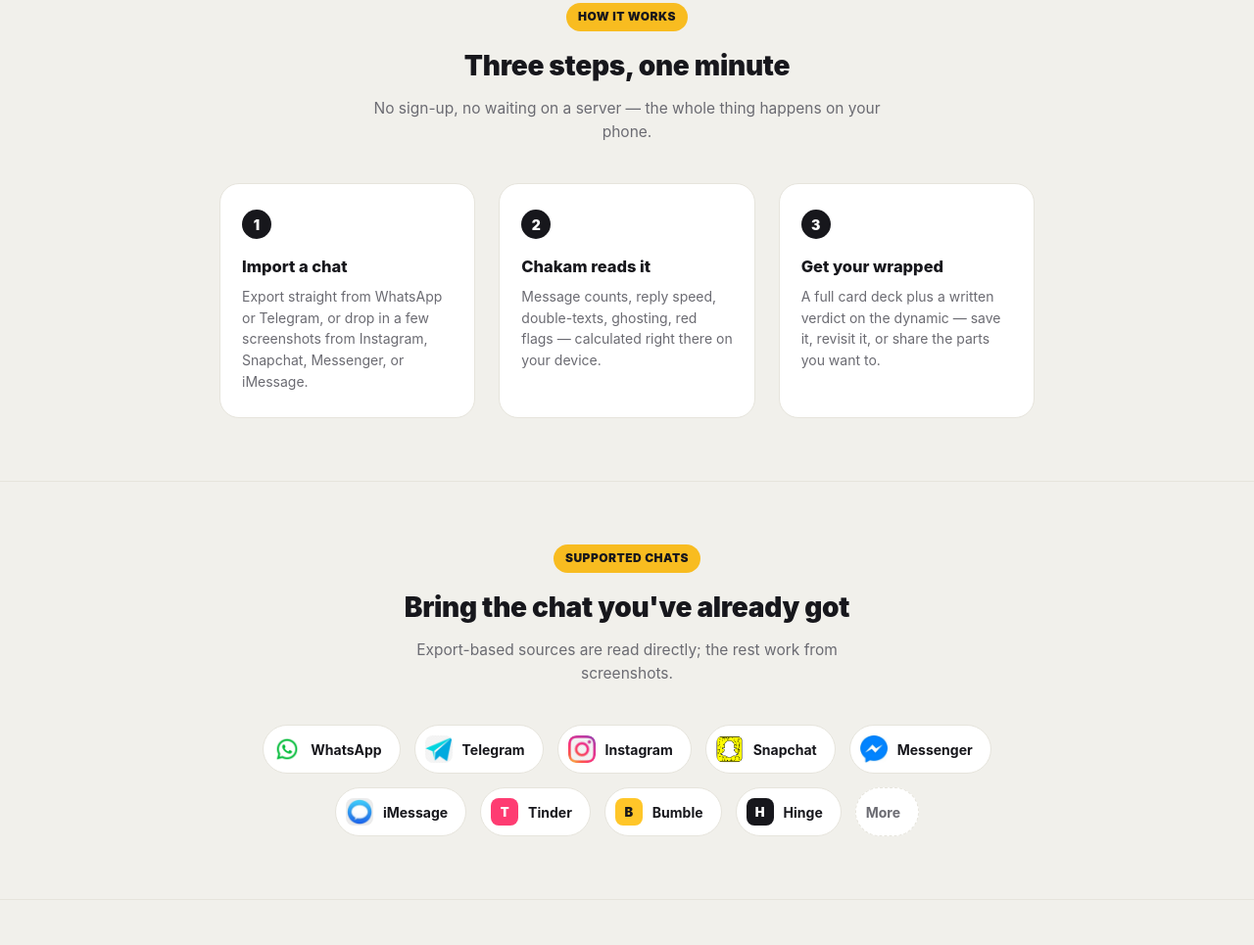
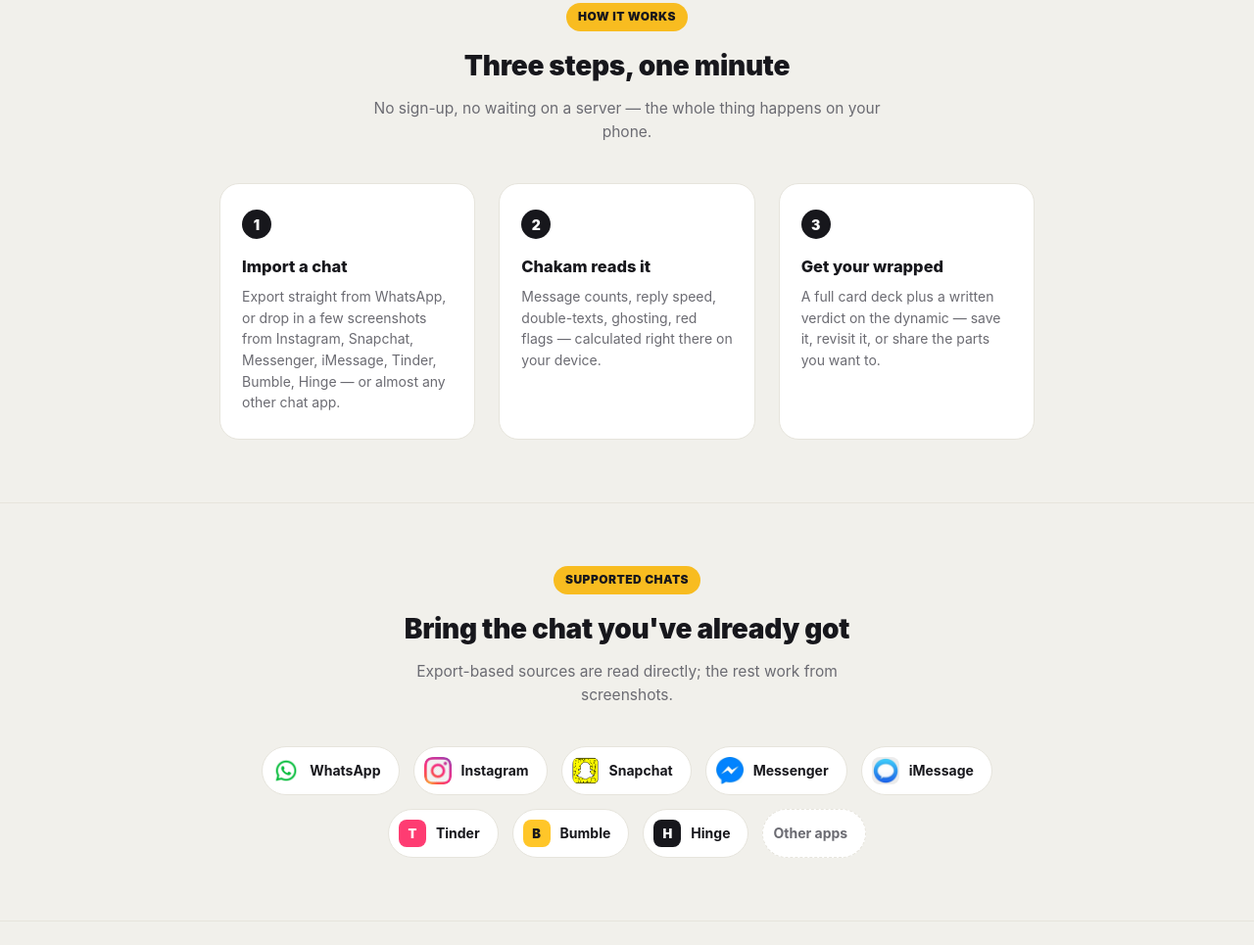
Before and after one commit to ebubelife/chakam-site, an Astro site: page / in a window 1280 px wide. Shown: the part 3635-4600 px from the top of the page at 98% size. Built offline with nearby package versions, Linux system fonts and the light colour scheme; Astro itself is replaced by a stand-in of ours.

Commit message:
Add real platform screenshots, "Other apps" catch-all, drop Telegram overclaims
- Add all 8 real platform-import screenshots (828x1792, on-device
  captures) to public/assets/img/platforms/ — ScreenshotSlot's
  onerror fallback auto-upgrades to these, no code change needed.
- Homepage "Supported chats" pills: drop the standalone Telegram pill
  (Telegram isn't actually a selectable source in the app — it's hidden,
  see the app-side commit), link each remaining pill to its platform
  page for internal SEO linking, and add an "Other apps" pill matching
  the app's new generic screenshot source.
- Fix copy that overclaimed Telegram as an active export source (home
  hero description, "how it works" step, about page, privacy page) —
  now accurate to what's actually selectable in the app.
- platforms.ts: expand the file-header comment explaining why Telegram
  gets no dedicated page (real parser exists, but Desktop-JSON-only
  export means no iOS path — it rides the generic "Other" bucket
  instead of a page promising platform-specific tuning we can't back).

Companion to the chakam app's "Other" screenshot source (see chakam
repo commit adding it to import_screen.dart / screenshot_import_screen.dart).

```diff
--- a/src/pages/about.astro
+++ b/src/pages/about.astro
@@ -11,7 +11,7 @@
   <p class="updated">The story, and how to reach us.</p>
 
   <h2>What it is</h2>
-  <p>Chakam reads a chat you already have — a WhatsApp or Telegram export, or screenshots from Instagram, Snapchat, Messenger, or iMessage — and turns it into a set of stats and cards: who texts first, who double-texts, reply speed, red flags, and a short AI-written verdict on the overall dynamic.</p>
+  <p>Chakam reads a chat you already have — a WhatsApp export, or screenshots from Instagram, Snapchat, Messenger, iMessage, or a dating app — and turns it into a set of stats and cards: who texts first, who double-texts, reply speed, red flags, and a short AI-written verdict on the overall dynamic.</p>
 
   <h2>Why on-device first</h2>
   <p>Most of what Chakam shows you is computed directly on your phone. We built it this way on purpose: a chat analyzer that quietly uploads your entire conversation history somewhere is the opposite of what this app is supposed to be. See the <a href="/privacy/">Privacy Policy</a> for exactly what does and doesn't leave your device.</p>
--- a/src/pages/child-safety.astro
+++ b/src/pages/child-safety.astro
@@ -19,7 +19,7 @@
   <p>Chakam is a personal chat-analysis tool, not a social network or messaging service:</p>
   <ul>
     <li>Chakam has no accounts, no public profiles, and no way for one Chakam user to contact or discover another. There is no in-app messaging between strangers.</li>
-    <li>The app only analyzes a chat export the user already has on their own device, between people the user already knows and already talked to on WhatsApp, Telegram, or another supported source — Chakam does not host, publish, or distribute that content anywhere.</li>
+    <li>The app only analyzes a chat the user already has on their own device, between people the user already knows and already talked to on WhatsApp, Instagram, or another supported source — Chakam does not host, publish, or distribute that content anywhere.</li>
     <li>Most analysis happens entirely on-device. Where a small redacted sample or a screenshot is sent for AI processing (see our <a href="/privacy/">Privacy Policy</a> for exactly what and when), that data is processed to generate the user's own report and is not stored, published, or made visible to anyone else.</li>
   </ul>
 
--- a/src/pages/index.astro
+++ b/src/pages/index.astro
@@ -63,7 +63,7 @@
 ---
 <BaseLayout
   title="Chakam — Chat Wrapped, Red Flags Decoded"
-  description="Chakam turns your WhatsApp, Telegram, and DM chats into a private, on-device wrapped: who's more into who, red flags, reply speed, and more."
+  description="Chakam turns your WhatsApp, Instagram, and dating app chats into a private, on-device wrapped: who's more into who, red flags, reply speed, and more."
   active="home"
 >
   <Fragment slot="head">
@@ -293,7 +293,7 @@
         <div class="step">
           <div class="num">1</div>
           <h3>Import a chat</h3>
-          <p>Export straight from WhatsApp or Telegram, or drop in a few screenshots from Instagram, Snapchat, Messenger, or iMessage.</p>
+          <p>Export straight from WhatsApp, or drop in a few screenshots from Instagram, Snapchat, Messenger, iMessage, Tinder, Bumble, Hinge — or almost any other chat app.</p>
         </div>
         <div class="step">
           <div class="num">2</div>
@@ -317,16 +317,15 @@
         <p>Export-based sources are read directly; the rest work from screenshots.</p>
       </div>
       <div class="sources-row">
-        <span class="source-pill"><img src="/assets/img/sources/whatsapp.png" alt="">WhatsApp</span>
-        <span class="source-pill"><img src="/assets/img/sources/telegram.png" alt="">Telegram</span>
-        <span class="source-pill"><img src="/assets/img/sources/instagram.jpg" alt="">Instagram</span>
-        <span class="source-pill"><img src="/assets/img/sources/snapchat.png" alt="">Snapchat</span>
-        <span class="source-pill"><img src="/assets/img/sources/messenger.jpg" alt="">Messenger</span>
-        <span class="source-pill"><img src="/assets/img/sources/imessage.jpg" alt="">iMessage</span>
-        <span class="source-pill"><span class="source-glyph" style="background:#FE3C72;">T</span>Tinder</span>
-        <span class="source-pill"><span class="source-glyph" style="background:#FFC629; color:#17171C;">B</span>Bumble</span>
-        <span class="source-pill"><span class="source-glyph" style="background:#17171C;">H</span>Hinge</span>
-        <span class="source-pill source-pill-more">More</span>
+        <a class="source-pill" href="/whatsapp-chat-analyzer/"><img src="/assets/img/sources/whatsapp.png" alt="">WhatsApp</a>
+        <a class="source-pill" href="/instagram-chat-analyzer/"><img src="/assets/img/sources/instagram.jpg" alt="">Instagram</a>
+        <a class="source-pill" href="/snapchat-chat-analyzer/"><img src="/assets/img/sources/snapchat.png" alt="">Snapchat</a>
+        <a class="source-pill" href="/messenger-chat-analyzer/"><img src="/assets/img/sources/messenger.jpg" alt="">Messenger</a>
+        <a class="source-pill" href="/imessage-chat-analyzer/"><img src="/assets/img/sources/imessage.jpg" alt="">iMessage</a>
+        <a class="source-pill" href="/tinder-chat-analyzer/"><span class="source-glyph" style="background:#FE3C72;">T</span>Tinder</a>
+        <a class="source-pill" href="/bumble-chat-analyzer/"><span class="source-glyph" style="background:#FFC629; color:#17171C;">B</span>Bumble</a>
+        <a class="source-pill" href="/hinge-chat-analyzer/"><span class="source-glyph" style="background:#17171C;">H</span>Hinge</a>
+        <span class="source-pill source-pill-more" title="Any other chat app — Telegram, Discord, WeChat, and more — works too, from screenshots">Other apps</span>
       </div>
     </div>
   </section>
--- a/src/pages/privacy.astro
+++ b/src/pages/privacy.astro
@@ -16,8 +16,8 @@
   <p>Chakam doesn't require sign-up, a password, an email address, or a phone number to use. Anything you tell the app about yourself (like the name you'd like to be called) stays on your device unless described otherwise below.</p>
 
   <h2>Chats you import</h2>
-  <p>When you import a WhatsApp or Telegram chat export, the app reads and analyzes it <strong>on your device</strong>. All of the metrics you see — message counts, reply times, who texts first, red-flag scores, and similar cards — are calculated locally, in the app, without sending your raw chat to a server.</p>
-  <p>When you use screenshot import (Instagram, Snapchat, Messenger, or iMessage), the process is different because it requires reading text out of an image — see "Screenshot import" below.</p>
+  <p>When you import a WhatsApp chat export, the app reads and analyzes it <strong>on your device</strong>. All of the metrics you see — message counts, reply times, who texts first, red-flag scores, and similar cards — are calculated locally, in the app, without sending your raw chat to a server.</p>
+  <p>When you use screenshot import (Instagram, Snapchat, Messenger, iMessage, a dating app, or any other chat app), the process is different because it requires reading text out of an image — see "Screenshot import" below.</p>
 
   <h2>The AI verdict</h2>
   <p>Each analysis includes a short AI-written "verdict" summarizing the dynamic between you and the other person. To generate it, the app sends a limited, de-identified package to our backend, which forwards it to a third-party AI provider (routed through OpenRouter, currently DeepSeek). Before anything leaves your device:</p>
--- a/src/styles/global.css
+++ b/src/styles/global.css
@@ -691,6 +691,12 @@
   padding: 10px 18px 10px 10px;
   font-size: 14px;
   font-weight: 700;
+  text-decoration: none;
+  transition: border-color 0.15s ease;
+}
+
+a.source-pill:hover {
+  border-color: var(--ink);
 }
 
 .source-pill img {
```
Also changed, not shown: src/data/platforms.ts (+12 -6 lines), public/assets/img/platforms/platform-bumble-import.png (added), public/assets/img/platforms/platform-hinge-import.png (added), public/assets/img/platforms/platform-imessage-import.png (added), public/assets/img/platforms/platform-instagram-import.png (added), public/assets/img/platforms/platform-messenger-import.png (added), public/assets/img/platforms/platform-snapchat-import.png (added), public/assets/img/platforms/platform-tinder-import.png (added), public/assets/img/platforms/platform-whatsapp-import.png (added).
